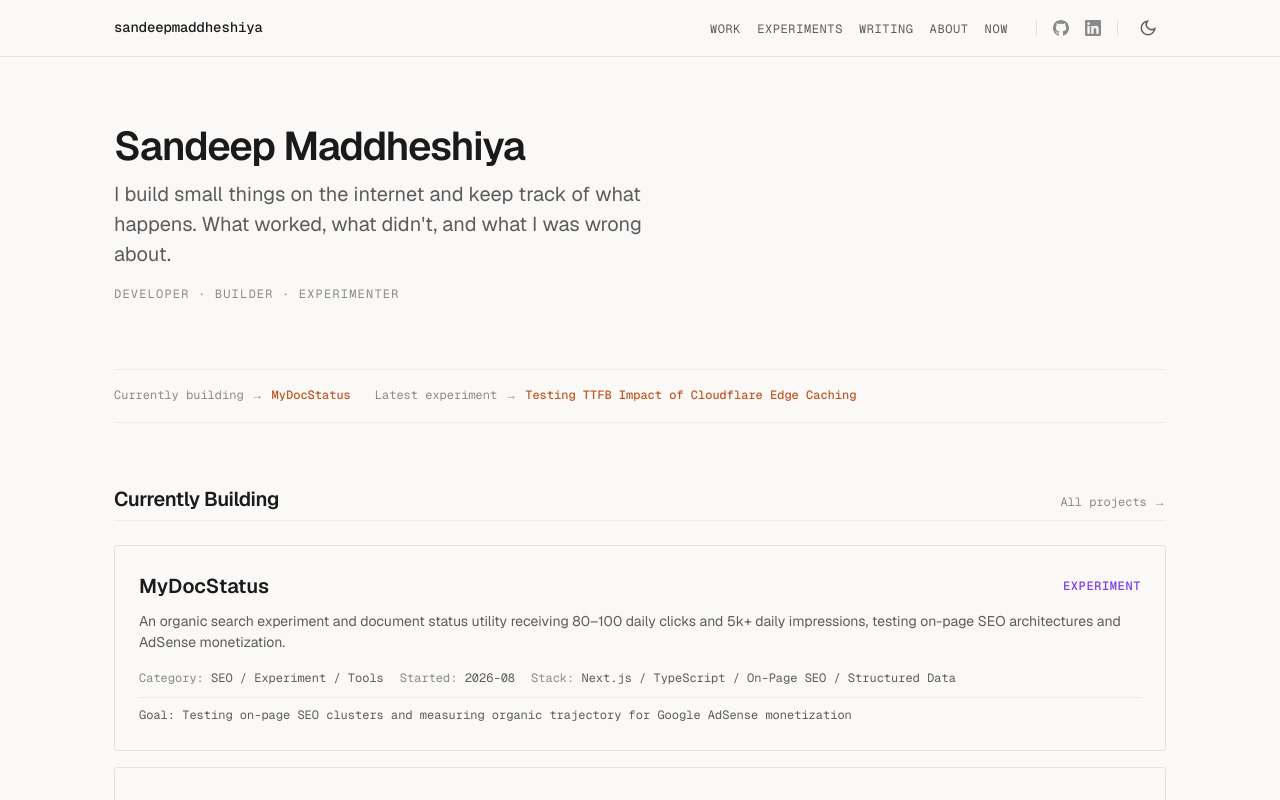
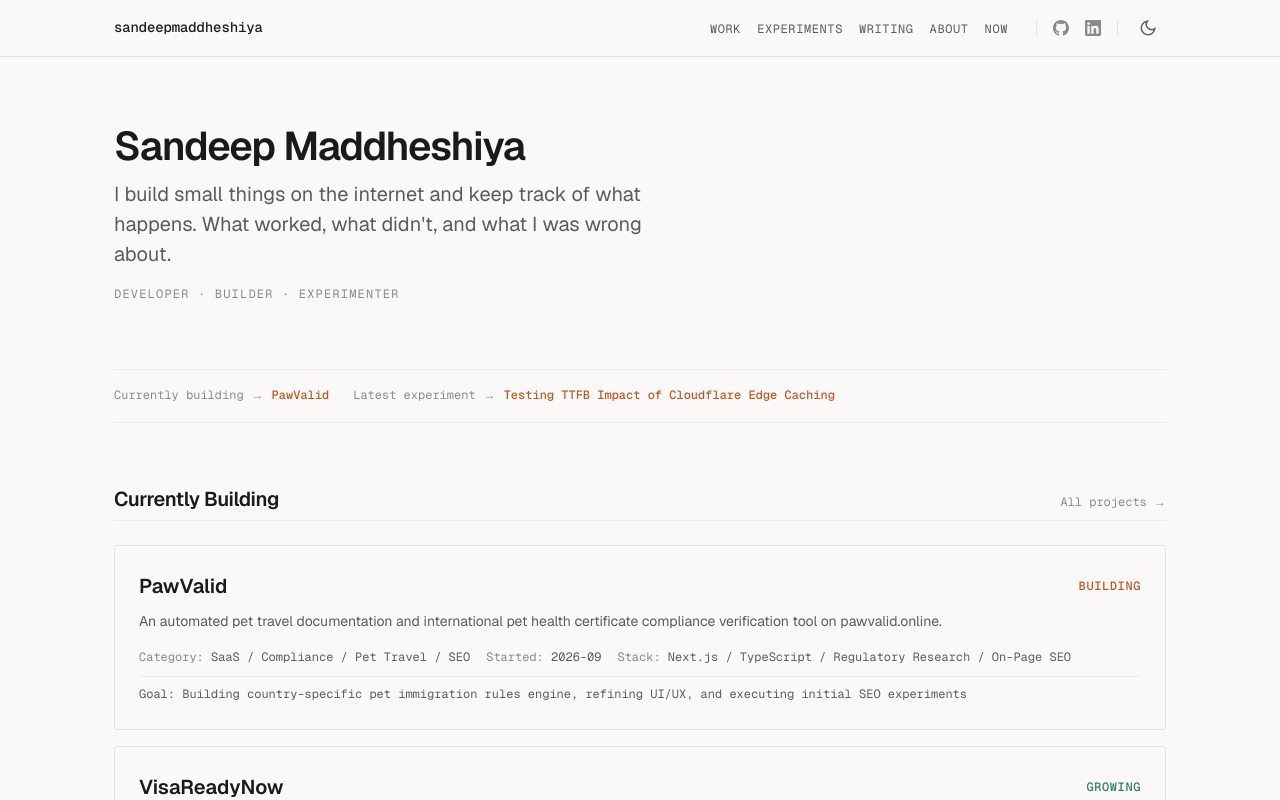
Before and after one commit to sandeepmaddheshiya/sandeepmaddheshiya.me, a Next.js app: page / in a window 1280 px wide. Shown: the top 800 px of the page. Built offline with nearby package versions, Linux system fonts and the light colour scheme.

Commit message:
feat: prioritize specific projects across pages and mark pawvalid as featured

```diff
--- a/content/projects/pawvalid.mdx
+++ b/content/projects/pawvalid.mdx
@@ -24,7 +24,7 @@ revenue:
   value: null
   currency: "USD"
   note: "Pre-monetization"
-featured: false
+featured: true
 currentGoal: "Building country-specific pet immigration rules engine, refining UI/UX, and executing initial SEO experiments"
 showMetrics:
   traffic: false
--- a/src/app/page.tsx
+++ b/src/app/page.tsx
@@ -12,12 +12,19 @@ export default function HomePage() {
   const projects = getProjects()
   const experiments = getExperiments()
   const computed = getComputedMetrics()
-  const activeProjects = projects.filter(
-    (p) =>
-      p.status === 'building' ||
-      p.status === 'growing' ||
-      p.status === 'experiment'
-  )
+  const prioritySlugs = ['pawvalid', 'visareadynow', 'photoresizer']
+  const activeProjects = [
+    ...prioritySlugs
+      .map((slug) => projects.find((p) => p.slug === slug))
+      .filter((p): p is NonNullable<typeof p> => Boolean(p)),
+    ...projects.filter(
+      (p) =>
+        !prioritySlugs.includes(p.slug) &&
+        (p.status === 'building' ||
+          p.status === 'growing' ||
+          p.status === 'experiment')
+    ),
+  ]
 
   // Merge computed values into global metrics
   const mergedMetrics = globalMetrics.map((m) => {
```
Also changed, not shown: src/app/projects/page.tsx (+9 -2 lines), src/app/work/page.tsx (+9 -1 lines).
